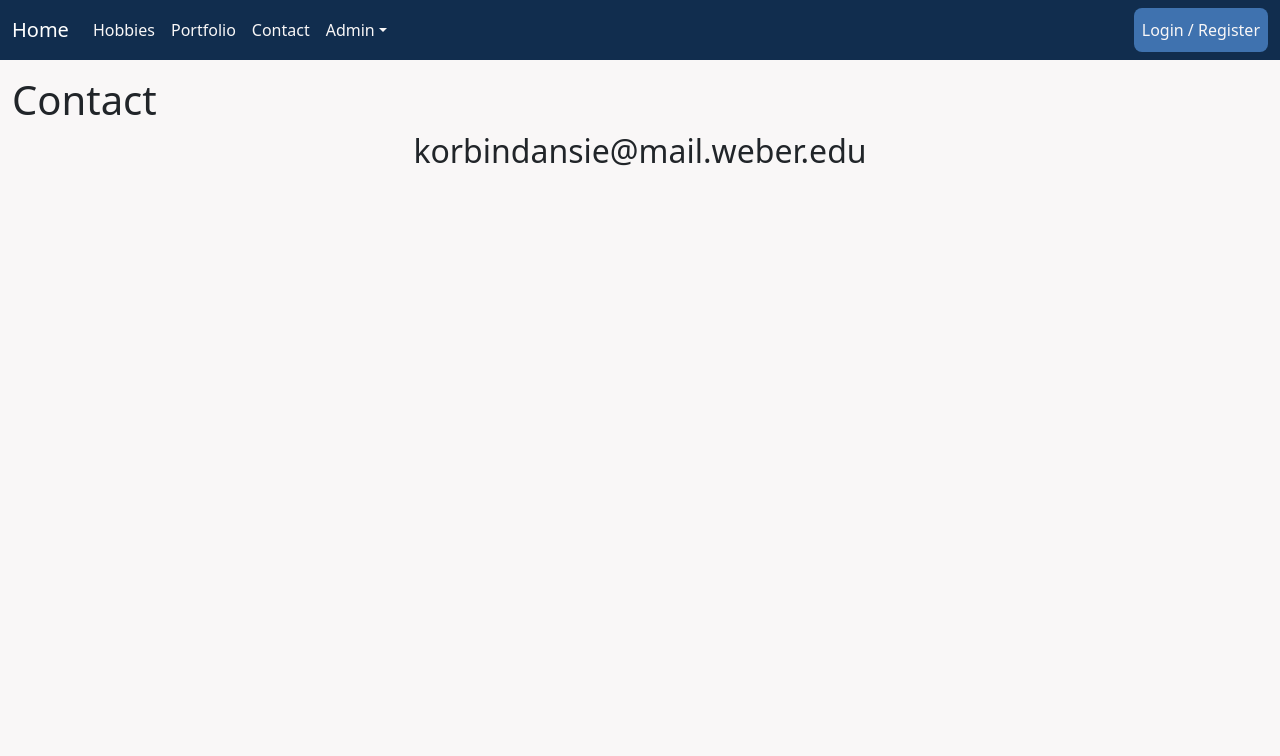
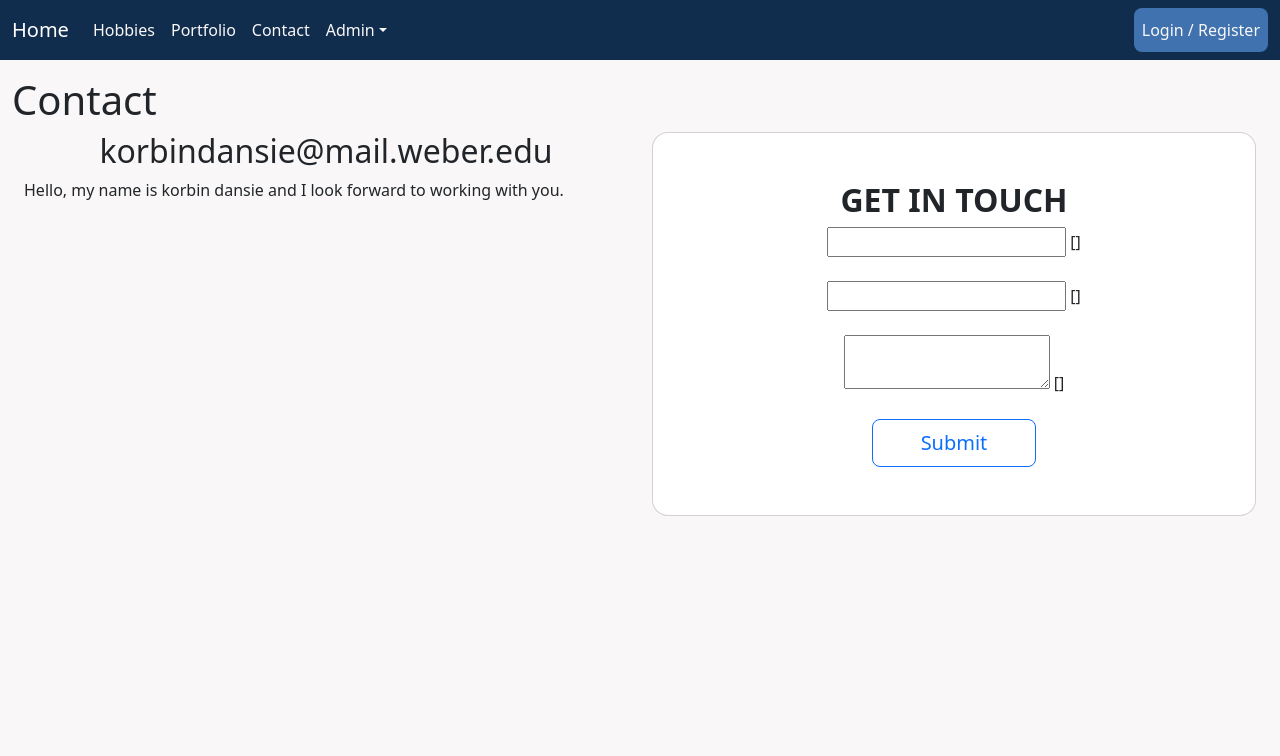
Before and after one commit to Korbin-Dansie/CS3620_Portfolio, a Django app: template templates/contact.html in a window 1280 px wide. Shown: the top 756 px of the page. Run offline with Django 4.2, Linux system fonts and the light colour scheme; the template is opened without the code that fills it: most values are stand-ins (such as "Sample title", 1, 10 or a date in 2020); form fields are guessed from the names that the template uses.

Commit message:
Set up contact

```diff
--- a/Portfolio/admin.py
+++ b/Portfolio/admin.py
@@ -6,3 +6,8 @@ admin.site.register(Portfolio)
 
 from .models import Hobby
 admin.site.register(Hobby)
+
+
+# Because date is readonly it is more coplicated to display in admin dashboard
+from .models import Contact
+admin.site.register(Contact)
--- a/PortfolioDatabase/urls.py
+++ b/PortfolioDatabase/urls.py
@@ -22,11 +22,12 @@ from django.conf import settings
 from django.conf.urls.static import static
 # Custom views
 from portfolio.models import Hobby, Portfolio
-from portfolio.views import portfolio_view, portfolio_detail_view, portfolio_manage_view, portfolio_upsert_view, portfolio_delete_view, contact_view, hobbies_view, home_view, hobbies_detail_view
+from portfolio.views import portfolio_view, portfolio_detail_view, portfolio_manage_view, portfolio_upsert_view, portfolio_delete_view
+from portfolio.views import contact_view, hobbies_view, home_view, hobbies_detail_view
 
 urlpatterns = [
     path('', home_view, name='home'), # Change the index page
-    path('contact/', contact_view, name='contact'),
+    path('contact/', contact_view, name='contact'), # Send an message
 
 
     path('hobbies/', hobbies_view, name='hobbies'),
--- a/templates/contact.html
+++ b/templates/contact.html
@@ -2,5 +2,43 @@
 
 {% block content %}
 <h1>Contact</h1>
-<h2 class="text-center">korbindansie@mail.weber.edu</h2>
+<div class="container-fluid">
+  <div class="row">
+    <div class="col-md-6">
+      <h2 class="text-center">korbindansie@mail.weber.edu</h2>
+      <p>
+        Hello, my name is korbin dansie and I look forward to working with you.
+      </p>
+    </div>
+    <div class="col-md-6">
+      <div class="card" style="border-radius: 1rem;">
+        <div class="card-body p-5 text-center">
+          <div class="">
+            <h2 class="fw-bold mb-2 text-uppercase">Get in touch</h2>
+            <form method="POST">
+              {% csrf_token %}
+              <div class="form-outline form-white mb-4">
+                {{ form.name }}
+                {{ form.name.errors }}
+              </div>
+
+              <div class="form-outline form-white mb-4">
+                {{ form.email }}
+                {{ form.email.errors }}
+              </div>
+              <div class="form-outline form-white mb-4">
+                {{ form.message }}
+                {{ form.message.errors }}
+              </div>
+              <button class="btn btn-outline-primary btn-lg px-5" type="submit">Submit</button>
+            </form>
+            {% if form.errors %}
+            <p class="alert alert-danger my-2 py-1" role="alert">Error: Some information is incorrect or missing</p>
+            {% endif %}
+          </div>
+        </div>
+      </div>
+    </div>
+  </div>
+</div>
 {% endblock %}
--- a/templates/navbar.html
+++ b/templates/navbar.html
@@ -22,6 +22,8 @@
             <button type="button" class="nav-link dropdown-toggle bd-nav-item"  data-bs-toggle="dropdown" data-bs-target="#dropdown-admin" aria-expanded="false">Admin</button>
             <ul class="dropdown-menu" role="menu" id="dropdown-admin">
               <li><a class="dropdown-item" href="{% url 'portfolio_manage' %}">Manage Portfolio</a></li>
+              <li><hr class="dropdown-divider"></li>
+              <li><a class="dropdown-item" href="{% url 'admin:index' %}">Django Dashboard</a></li>
             </ul>
           </div>
         </li>
```
Also changed, not shown: Portfolio/forms.py (+21 -2 lines), Portfolio/models.py (+13 -2 lines), Portfolio/views.py (+10 -1 lines), Portfolio/migrations/0004_contact.py (added), Portfolio/migrations/0005_contact_created_at.py (added), Portfolio/migrations/0006_alter_hobby_image_alter_portfolio_image.py (added), db.sqlite3.
